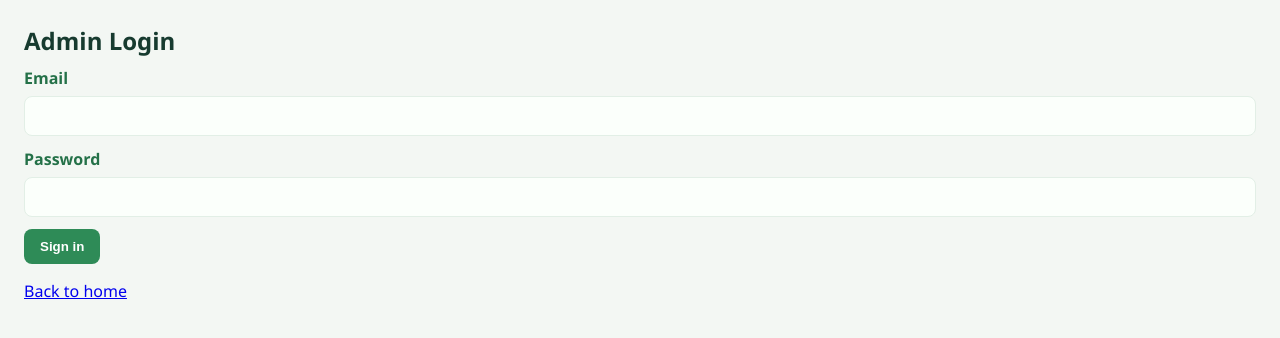
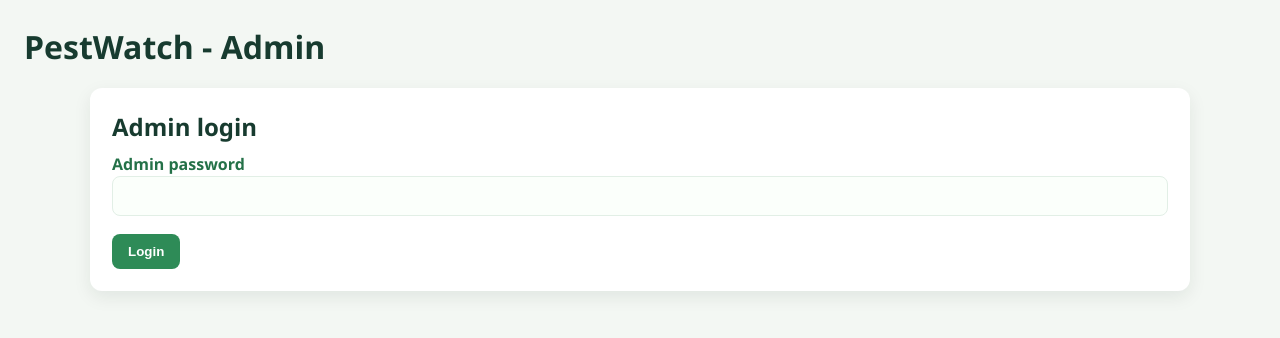
Before and after one commit to Roy-Kathurima/pestwatch, a Flask app: template templates/admin_login.html in a window 1280 px wide. Shown: the top 338 px of the page. Run offline with Flask 3, Linux system fonts and the light colour scheme; the template is opened without the code that fills it, so the values that code supplies are empty.

Commit message:
Update admin_login.html

```diff
--- a/templates/admin_login.html
+++ b/templates/admin_login.html
@@ -2,20 +2,17 @@
 <html>
 <head>
   <meta charset="utf-8" />
-  <title>Admin Login - PestWatch</title>
+  <title>Admin Login</title>
   <link rel="stylesheet" href="{{ url_for('static', filename='css/style.css') }}">
 </head>
 <body>
-  <div class="auth-box">
-    <h2>Admin Login</h2>
-    <form method="post">
-      <label>Email</label>
-      <input name="email" type="email" required>
-      <label>Password</label>
-      <input name="password" type="password" required>
-      <button type="submit" class="btn">Sign in</button>
+  <header class="topbar"><h1>PestWatch - Admin</h1></header>
+  <main class="container">
+    <h2>Admin login</h2>
+    <form method="post" class="form">
+      <label>Admin password<input name="password" type="password" required></label>
+      <button class="btn" type="submit">Login</button>
     </form>
-    <p><a href="{{ url_for('index') }}">Back to home</a></p>
-  </div>
+  </main>
 </body>
 </html>
```
